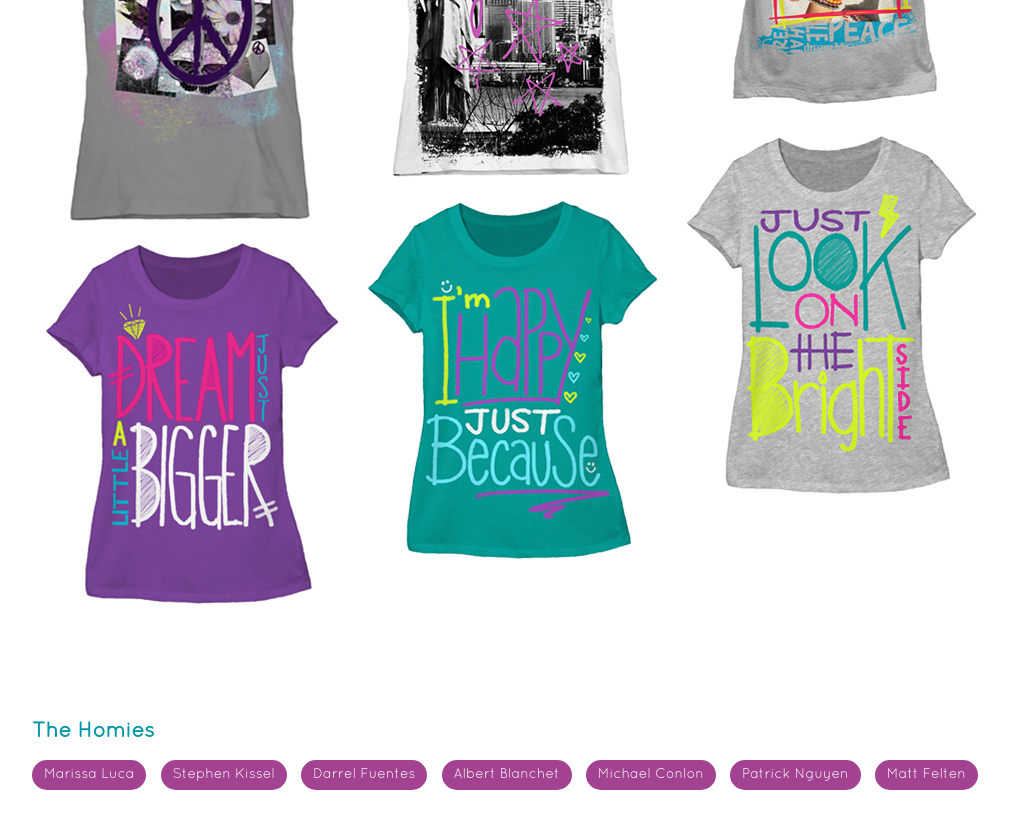
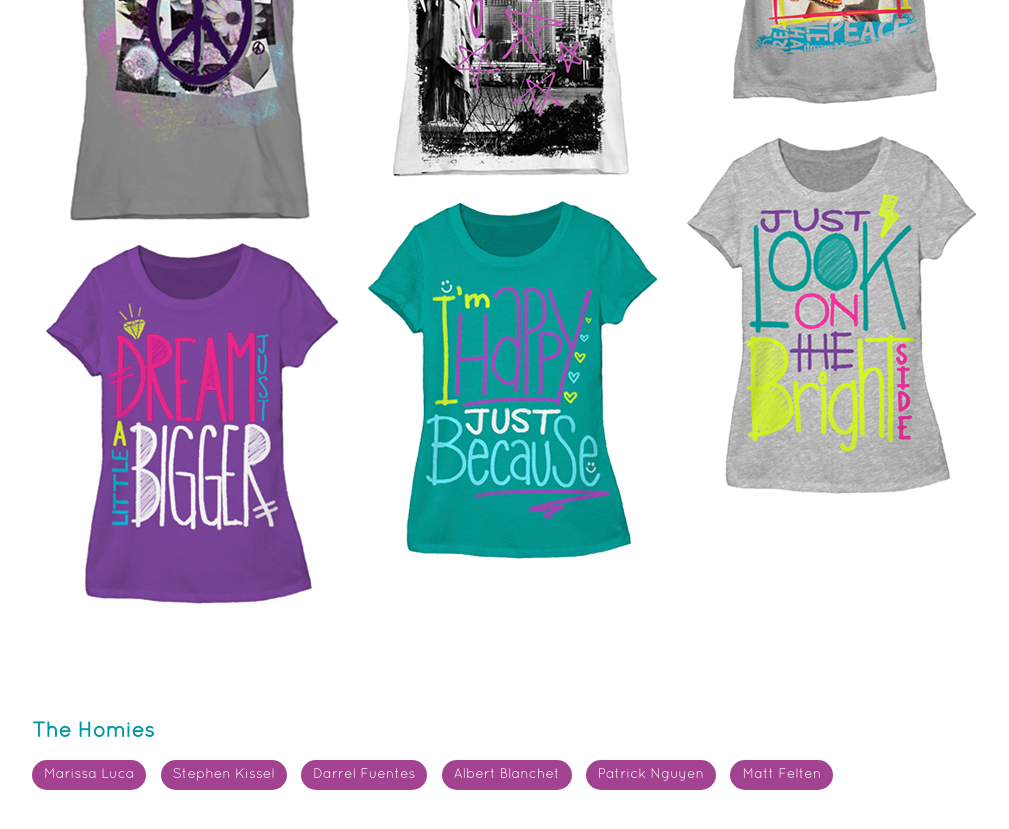
Before and after one commit to mattfelten/airdogatelier.com, a Jekyll site: the page built from index.html, in a window 1280 px wide and 900 px high, scrolled down 5612 px. Shown: the top 829 px of the window, without its empty margins (108-1117 px from the left). Built offline with Jekyll 4.4.1, drawn with Linux system fonts in a browser that asks for light colours.

Commit message:
Bye Michael

```diff
--- a/index.html
+++ b/index.html
@@ -69,7 +69,6 @@ layout: default
 		<li><a href="http://www.stephenkissel.com" target="_blank">Stephen Kissel</a></li>
 		<li><a href="http://darellfuentes.com" target="_blank">Darrel Fuentes</a></li>
 		<li><a href="http://albertblanchet.com" target="_blank">Albert Blanchet</a></li>
-		<li><a href="http://thesparklehole.com" target="_blank">Michael Conlon</a></li>
 		<li><a href="http://princepat.com" target="_blank">Patrick Nguyen</a></li>
 		<li><a href="http://mattfelten.com" target="_blank">Matt Felten</a></li>
        </ul>
```
